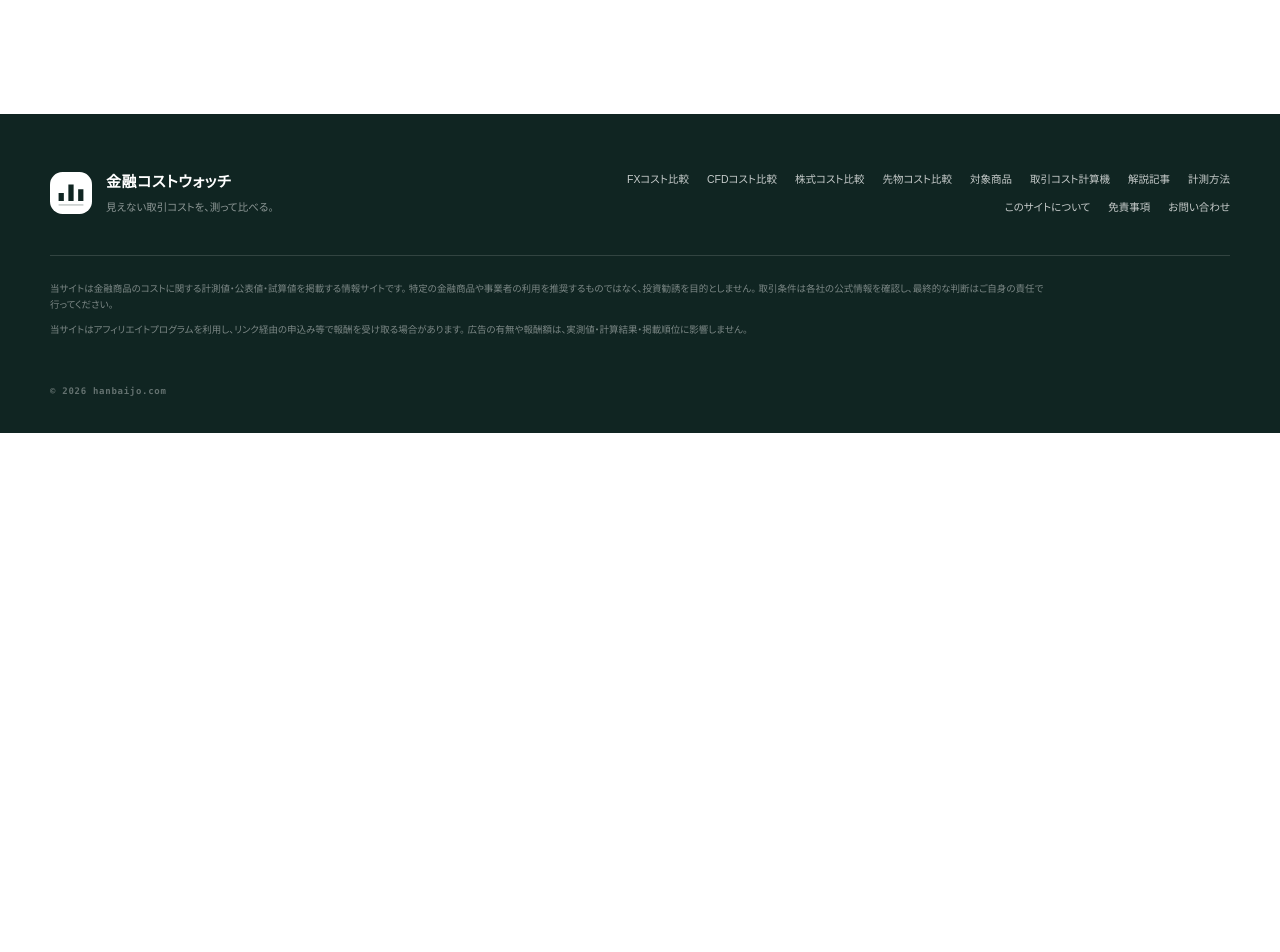
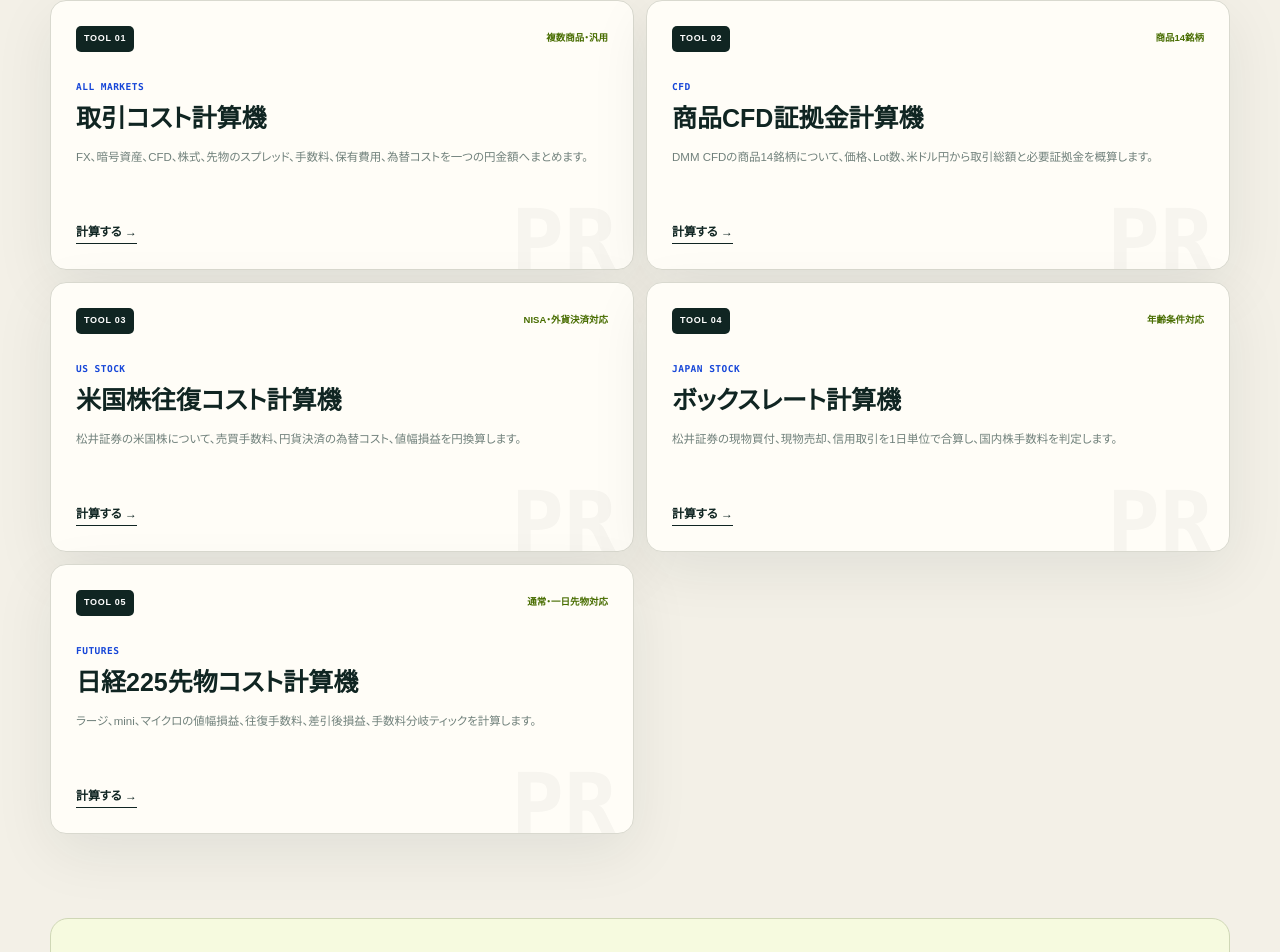
Before and after one commit to mrok18/hanbaijo, a Next.js app: page /tools in a window 1280 px wide. Before the commit this address had no page. Shown: the part 873-1825 px from the top of the page. Before the commit the page ends 1306 px from the top, so only its background shows below. Built offline with nearby package versions, Linux system fonts and the light colour scheme.

Commit message:
feat: add financial calculator hub

```diff
--- a/app/layout.tsx
+++ b/app/layout.tsx
@@ -59,7 +59,7 @@ gtag('config', '${GA_ID}');`}
               <Link href="/stocks">株式</Link>
               <Link href="/futures">先物</Link>
               <Link href="/markets">対象商品</Link>
-              <Link href="/tools/cost-calculator">計算機</Link>
+              <Link href="/tools">計算機</Link>
               <Link href="/articles">知る</Link>
               <Link href="/method">計測方法</Link>
               <Link href="/about">運営方針</Link>
@@ -85,7 +85,7 @@ gtag('config', '${GA_ID}');`}
               <Link href="/stocks">株式コスト比較</Link>
               <Link href="/futures">先物コスト比較</Link>
               <Link href="/markets">対象商品</Link>
-              <Link href="/tools/cost-calculator">取引コスト計算機</Link>
+              <Link href="/tools">計算ツール一覧</Link>
               <Link href="/articles">解説記事</Link>
               <Link href="/method">計測方法</Link>
               <Link href="/about">このサイトについて</Link>
--- a/app/sitemap.ts
+++ b/app/sitemap.ts
@@ -30,7 +30,7 @@ export default function sitemap(): MetadataRoute.Sitemap {
   ];
   return [
     { url: base, lastModified: now, changeFrequency: 'hourly', priority: 1 },
-    ...['fx', 'cfd', 'stocks', 'futures', 'markets', 'tools/cost-calculator', 'tools/cfd-margin-calculator', 'tools/matsui-us-stock-cost-calculator', 'tools/matsui-futures-cost-calculator', 'tools/matsui-box-rate-calculator', 'articles', 'method', 'about', 'disclaimer', 'contact'].map((p) => ({
+    ...['fx', 'cfd', 'stocks', 'futures', 'markets', 'tools', 'tools/cost-calculator', 'tools/cfd-margin-calculator', 'tools/matsui-us-stock-cost-calculator', 'tools/matsui-futures-cost-calculator', 'tools/matsui-box-rate-calculator', 'articles', 'method', 'about', 'disclaimer', 'contact'].map((p) => ({
       url: `${base}/${p}`, lastModified: now, changeFrequency: 'monthly' as const, priority: 0.6,
     })),
     ...POSTS.map((p) => ({
--- /dev/null
+++ b/app/tools/page.tsx
@@ -0,0 +1,24 @@
+import Link from 'next/link';
+
+export const metadata = {
+  title: '金融コスト計算ツール｜FX・CFD・株式・先物',
+  description: 'FX・CFD・米国株・国内株・先物のスプレッド、手数料、証拠金、為替コスト、値幅損益を円換算できる無料計算ツールの一覧です。',
+};
+
+const tools = [
+  { href: '/tools/cost-calculator', tag: 'ALL MARKETS', title: '取引コスト計算機', description: 'FX、暗号資産、CFD、株式、先物のスプレッド、手数料、保有費用、為替コストを一つの円金額へまとめます。', scope: '複数商品・汎用' },
+  { href: '/tools/cfd-margin-calculator', tag: 'CFD', title: '商品CFD証拠金計算機', description: 'DMM CFDの商品14銘柄について、価格、Lot数、米ドル円から取引総額と必要証拠金を概算します。', scope: '商品14銘柄' },
+  { href: '/tools/matsui-us-stock-cost-calculator', tag: 'US STOCK', title: '米国株往復コスト計算機', description: '松井証券の米国株について、売買手数料、円貨決済の為替コスト、値幅損益を円換算します。', scope: 'NISA・外貨決済対応' },
+  { href: '/tools/matsui-box-rate-calculator', tag: 'JAPAN STOCK', title: 'ボックスレート計算機', description: '松井証券の現物買付、現物売却、信用取引を1日単位で合算し、国内株手数料を判定します。', scope: '年齢条件対応' },
+  { href: '/tools/matsui-futures-cost-calculator', tag: 'FUTURES', title: '日経225先物コスト計算機', description: 'ラージ、mini、マイクロの値幅損益、往復手数料、差引後損益、手数料分岐ティックを計算します。', scope: '通常・一日先物対応' },
+] as const;
+
+export default function Page() {
+  return <div className="fx-page">
+    <section className="fx-hero"><div><p className="page-kicker">FINANCIAL COST TOOLKIT</p><h1>取引条件を、<br /><em>円の負担へ。</em></h1><p className="lede">広告の見出しだけでは分からないコストを、取引金額・数量・保有条件に合わせて試算します。入力値はブラウザ内で計算され、サーバーへ保存しません。</p><div className="hero-actions"><Link className="button primary" href="/tools/cost-calculator">汎用計算機を開く</Link><Link className="button secondary" href="/method">算出方法を確認</Link></div></div><aside className="fx-status-panel"><span>TOOL STATUS</span><strong>5種類を公開中</strong><p>汎用計算に加え、公式の取引単位・料金体系を反映したサービス別計算機を順次追加しています。</p><dl><div><dt>対象</dt><dd>FX・CFD・株・先物</dd></div><div><dt>入力保存</dt><dd>なし</dd></div><div><dt>利用料</dt><dd>無料</dd></div></dl></aside></section>
+
+    <section className="fx-section"><div className="section-heading"><div><p className="section-index">01 / CALCULATORS</p><h2>目的から計算機を選ぶ</h2><p>商品横断の概算と、サービス固有条件の計算を分けています。</p></div></div><div className="affiliate-grid">{tools.map((tool, index) => <article className="affiliate-card" key={tool.href}><div className="affiliate-card-head"><span>TOOL {String(index + 1).padStart(2, '0')}</span><b>{tool.scope}</b></div><p className="affiliate-category">{tool.tag}</p><h3>{tool.title}</h3><p>{tool.description}</p><Link href={tool.href}>計算する →</Link></article>)}</div></section>
+
+    <section className="calculator-caution"><div><span>CALCULATION POLICY</span><h2>結果は概算値です。</h2></div><div><p>料金や取引単位は確認日現在の公式情報を基準にしています。スプレッド、証拠金、調整額などは相場や日時により変わる場合があります。</p><p>取引前には必ず各社の取引画面、契約締結前交付書面、公式料金表を確認してください。計算結果は将来の利益や損失を保証するものではありません。</p></div></section>
+  </div>;
+}
```
